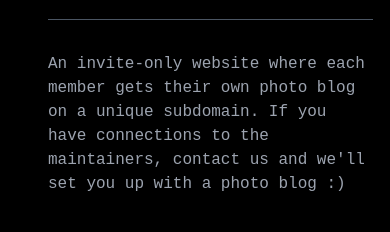
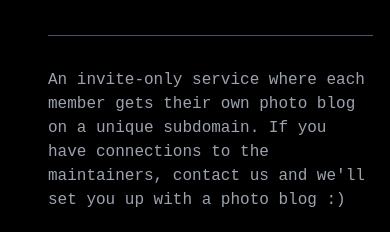
Before and after one commit to Jayx2u/sdcard.photos, a Next.js app: page / in a window 390 px wide. Shown: the part 289-521 px from the top of the page. Built offline with nearby package versions, Linux system fonts and the light colour scheme; no server answers; the database is empty; a web font is replaced by a local one.

Commit message:
Adjust padding and description

```diff
--- a/src/app/page.tsx
+++ b/src/app/page.tsx
@@ -37,7 +37,7 @@ export default function Home() {
   return (
     <div className="flex flex-col md:flex-row justify-start min-h-screen bg-black text-white mt-16 overflow-hidden">
       {/* Slideshow Section */}
-      <div className="slideshow-container opacity-0 transform -translate-y-full pt-8 md:w-1/2 order-1 md:order-2 mb-6">
+      <div className="slideshow-container opacity-0 transform -translate-y-full pt-8 md:w-1/2 order-1 md:order-2 mb-10">
         <ImageSlideshow/>
       </div>
 
@@ -49,7 +49,7 @@ export default function Home() {
         </p>
         <hr className="my-8 border-gray-600"/>
         <div className="info mt-8 pb-8">
-          <p className="font-ibm-mono text-gray-400">An invite-only website where each member gets their own photo blog
+          <p className="font-ibm-mono text-gray-400">An invite-only service where each member gets their own photo blog
             on a unique subdomain. If you have connections to the maintainers, contact us and we&apos;ll set you up with
             a photo blog :)</p>
           <SubdomainList />
```
